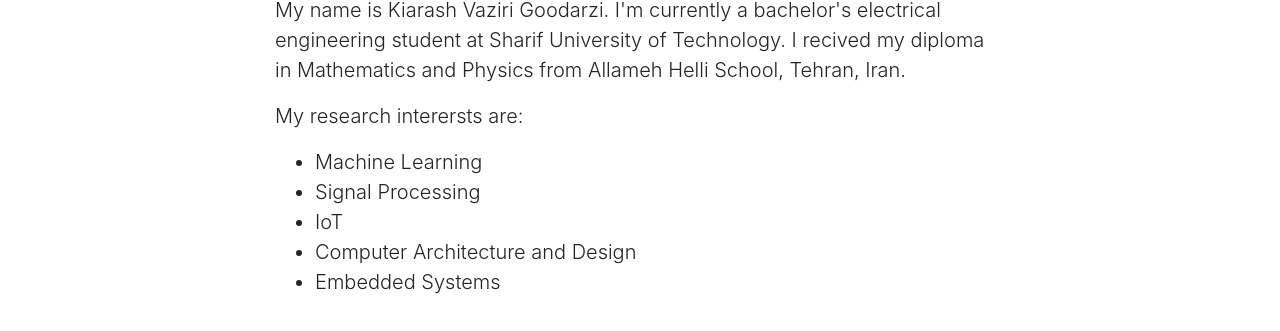
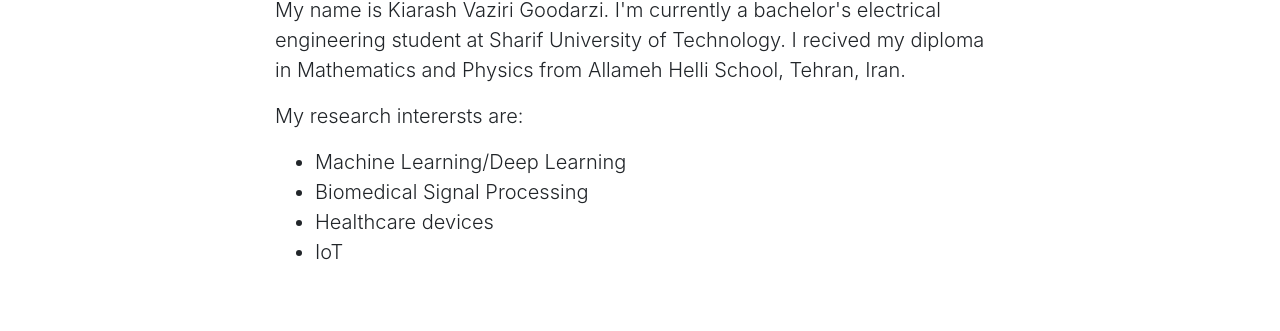
Before and after one commit to KiarashVaziri/kiarashvaziri.github.io, a website with bundled scripts: page index.html in a window 1280 px wide. Shown: the part 559-890 px from the top of the page. Built offline with nearby package versions, Linux system fonts and the light colour scheme.

Commit message:
Update index.html
Updated my research interests section.

```diff
--- a/index.html
+++ b/index.html
@@ -61,11 +61,10 @@
           <p class="lead">My name is Kiarash Vaziri Goodarzi. I'm currently a bachelor's electrical engineering student at Sharif University of Technology. I recived my diploma in Mathematics and Physics from Allameh Helli School, Tehran, Iran.</p>
           <p class="lead"> My research interersts are:</p>
           <ul class="lead">
-            <li> Machine Learning</li>
-            <li> Signal Processing</li>
+            <li> Machine Learning/Deep Learning</li>
+            <li> Biomedical Signal Processing</li>
+            <li> Healthcare devices</li>
             <li> IoT</li>
-            <li> Computer Architecture and Design</li>
-            <li> Embedded Systems</li>
           </ul>
         </div>
       </div>
```
